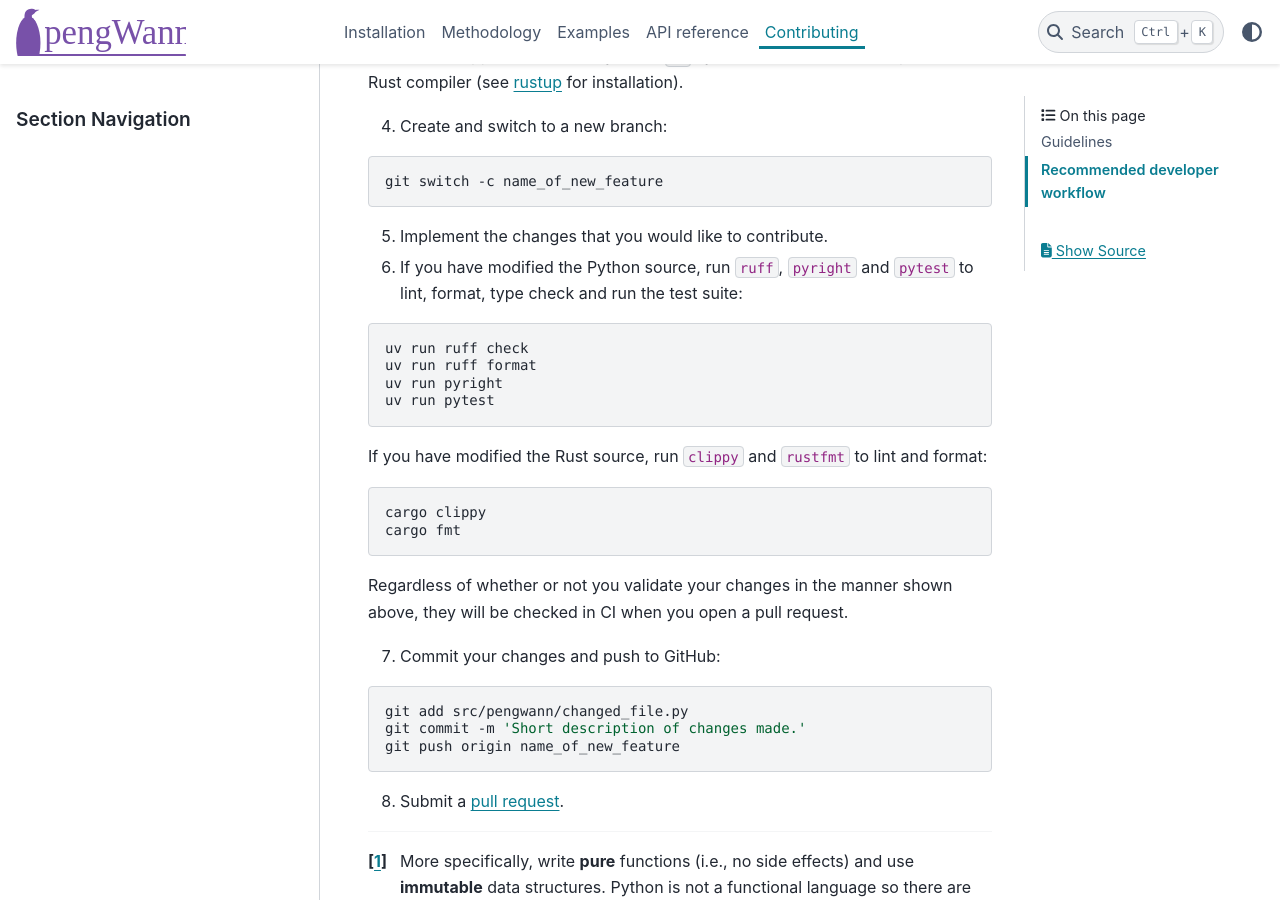
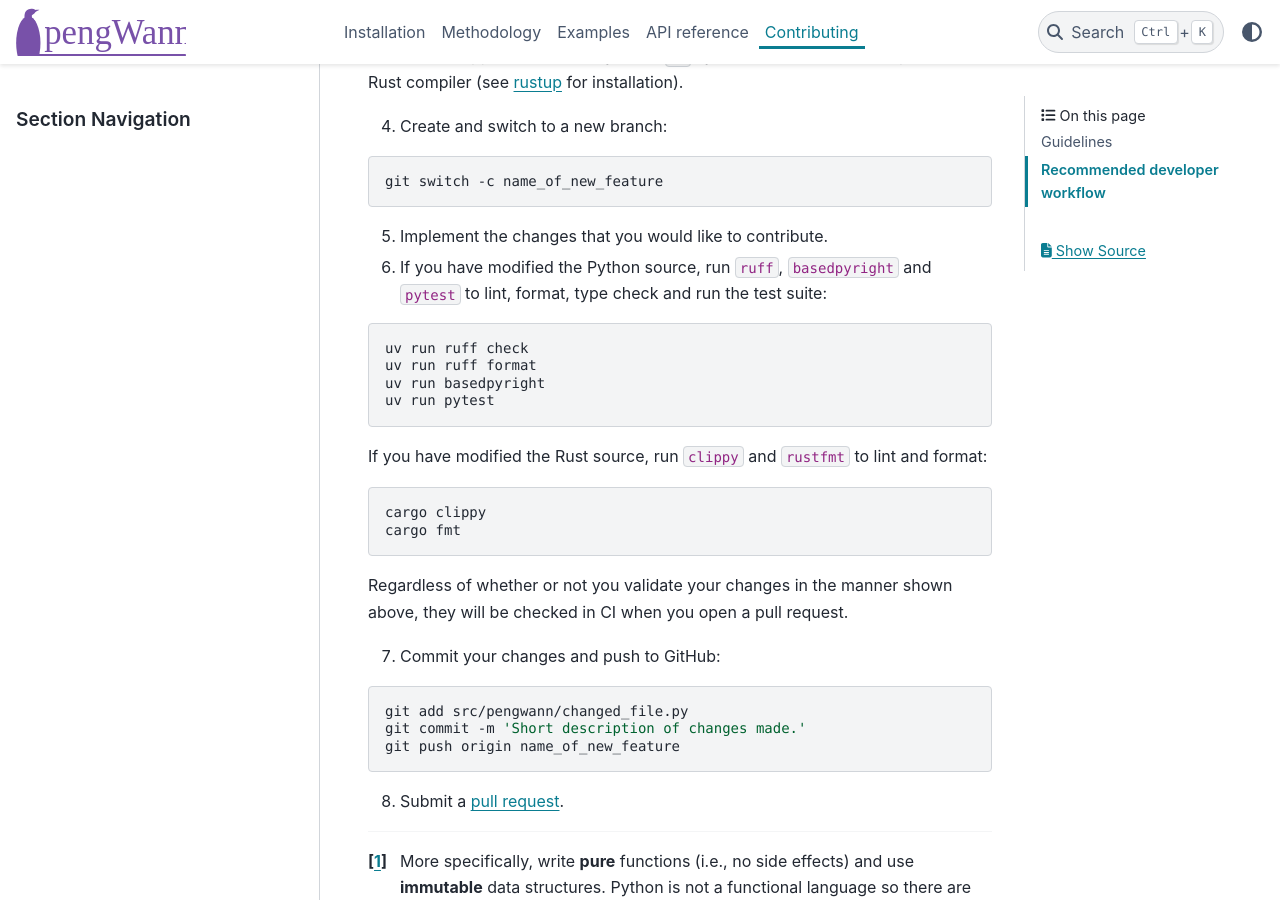
Before and after one commit to PatrickJTaylor/pengWann, a Sphinx documentation site: the page built from docs/CONTRIBUTING.md, in a window 1280 px wide and 900 px high, scrolled down 1081 px. Built offline with Sphinx 7.4.7 and the PyData theme 0.15.4, drawn with Linux system fonts in a browser that asks for light colours.

Commit message:
Update CONTRIBUTING re: basedpyright

````diff
--- a/docs/CONTRIBUTING.md
+++ b/docs/CONTRIBUTING.md
@@ -46,12 +46,12 @@ git switch -c name_of_new_feature
 
 5. Implement the changes that you would like to contribute.
 
-6. If you have modified the Python source, run `ruff`, `pyright` and `pytest` to lint, format, type check and run the test suite:
+6. If you have modified the Python source, run `ruff`, `basedpyright` and `pytest` to lint, format, type check and run the test suite:
 
 ```shell
 uv run ruff check
 uv run ruff format
-uv run pyright
+uv run basedpyright
 uv run pytest
 ```
 
````
